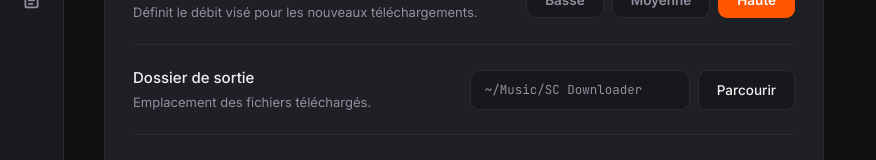
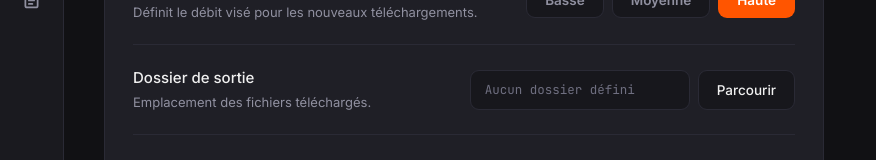
Before and after one commit to kaisluce/ScLoader, a Vue app in the folder client/: page /settings in a window 1280 px wide. Shown: the part 202-362 px from the top of the page, without its empty margins (0-876 px from the left). Built offline with nearby package versions, Linux system fonts and the light colour scheme; no server answers.

Commit message:
message output à préciser'

```diff
--- a/client/src/components/sections/SettingsSection.vue
+++ b/client/src/components/sections/SettingsSection.vue
@@ -49,7 +49,8 @@
               <input
                 type="text"
                 readonly
-                :value="settingsState.outputDir || '~/Music/SC Downloader'"
+                :value="settingsState.outputDir"
+                placeholder="Aucun dossier défini"
                 class="folder-input"
               >
               <button
```
